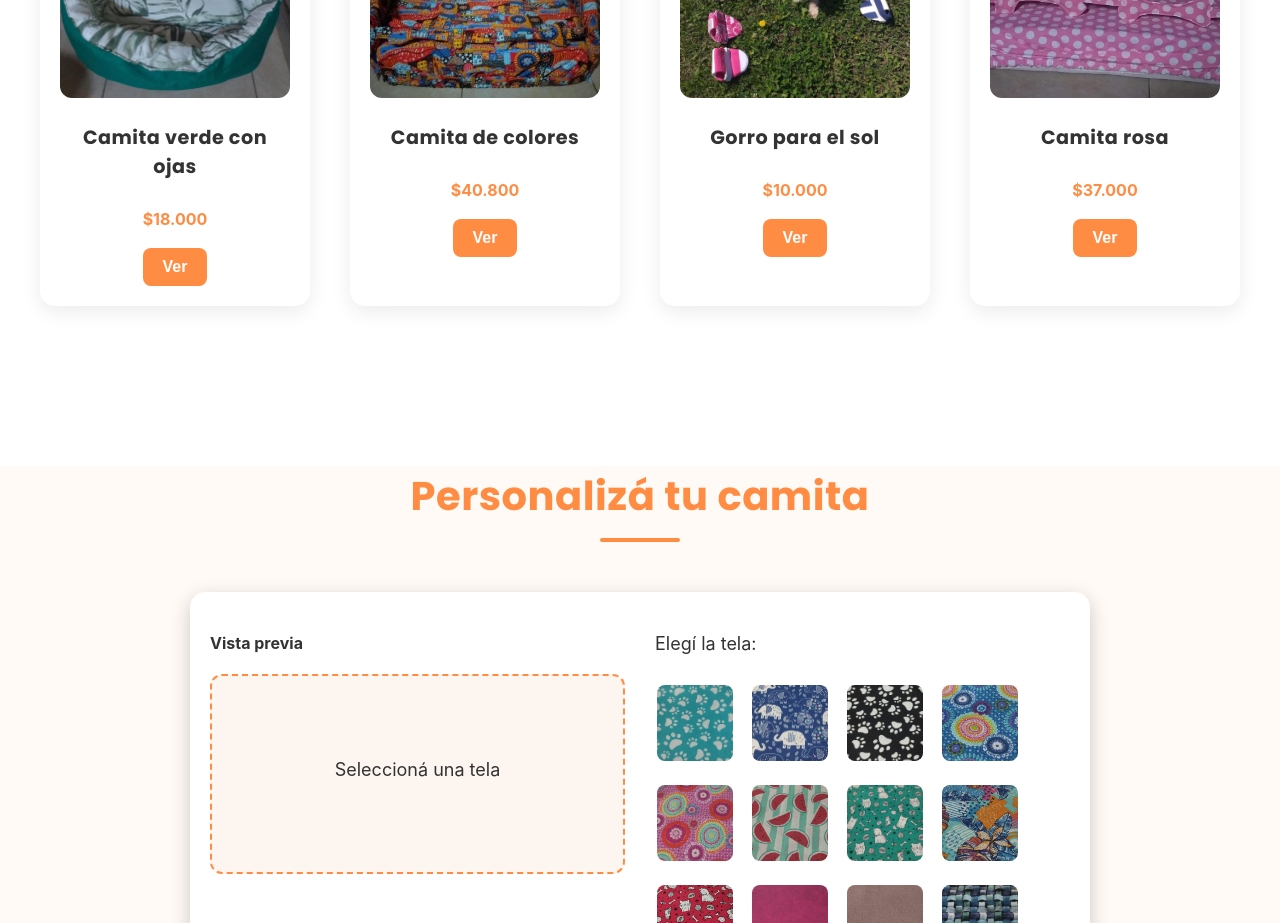
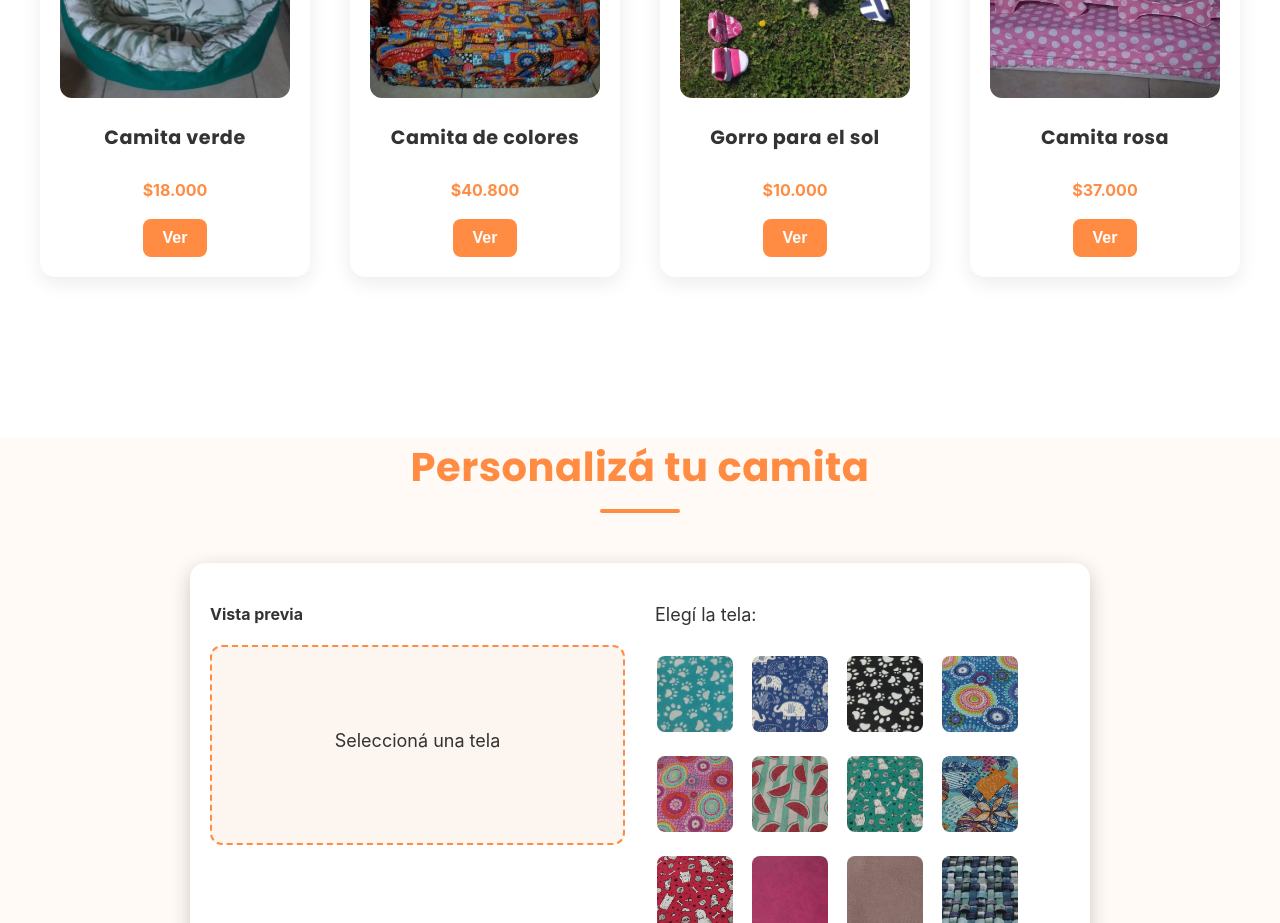
Before and after one commit to Penilandia/Penilandia, a React (Create React App) app: page / in a window 1280 px wide. Shown: the part 1420-2343 px from the top of the page. Built offline with nearby package versions, Linux system fonts and the light colour scheme.

Commit message:
Actualizacion camita

```diff
--- a/src/components/ProductList.js
+++ b/src/components/ProductList.js
@@ -6,7 +6,7 @@
   { id: 2, name: "Camita azul con hueso amarillo", image: "/Productos/cama 7.jpeg", price: "$28.000" },
   { id: 3, name: "Sillon de viaje con cinturon de seguridad", image: "/Productos/cama de viaje con cinturon de seguridad.jpeg", price: "$35.000" },
   { id: 4, name: "Camita naranja con perritos", image: "/Productos/cama 4.jpeg", price: "$20.000" },
-  { id: 5, name: "Camita verde con ojas", image: "/Productos/cama 6.jpeg", price: "$18.000" },
+  { id: 5, name: "Camita verde", image: "/Productos/cama 6.jpeg", price: "$18.000" },
   { id: 6, name: "Camita de colores", image: "/Productos/cama 3.jpeg", price: "$40.800" },
   { id: 7, name: "Gorro para el sol", image: "/Productos/gorros.jpeg", price: "$10.000" },
   { id: 8, name: "Camita rosa", image: "/Productos/cama 5.jpeg", price: "$37.000" },
```
